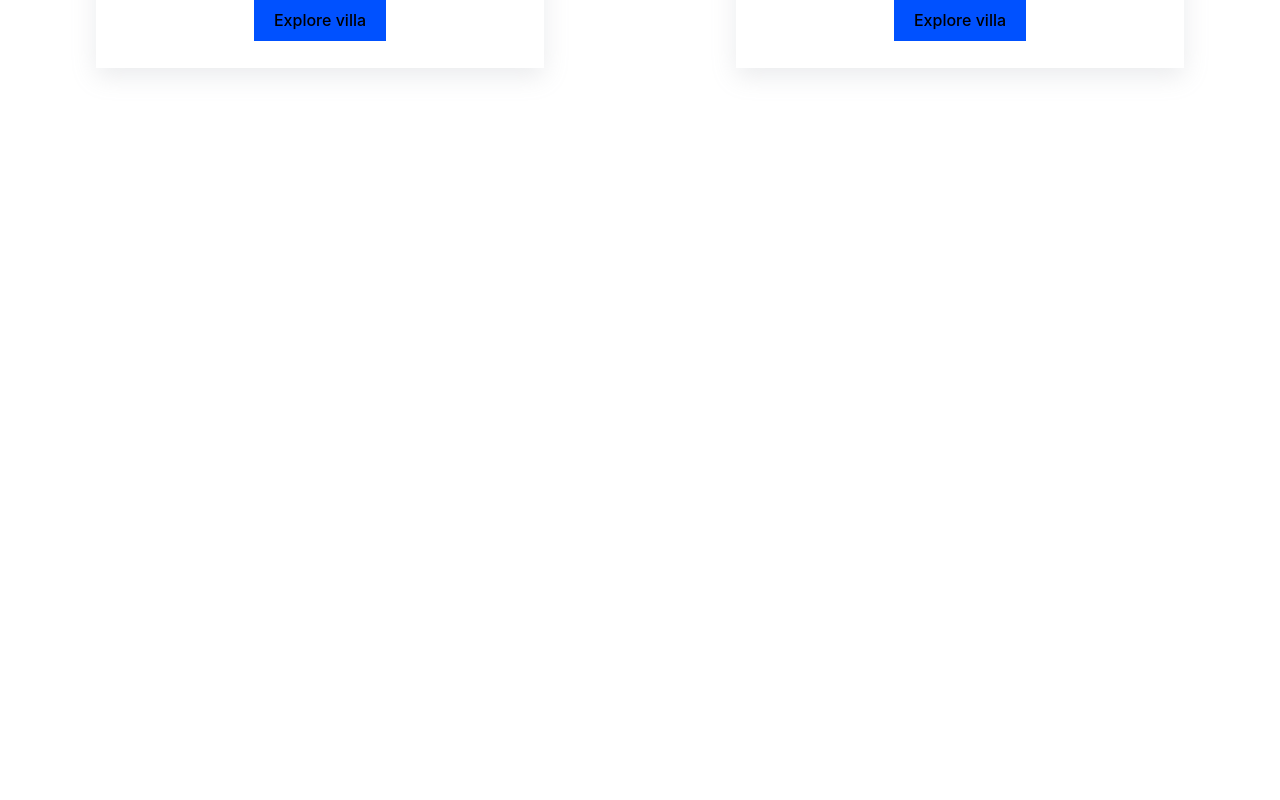
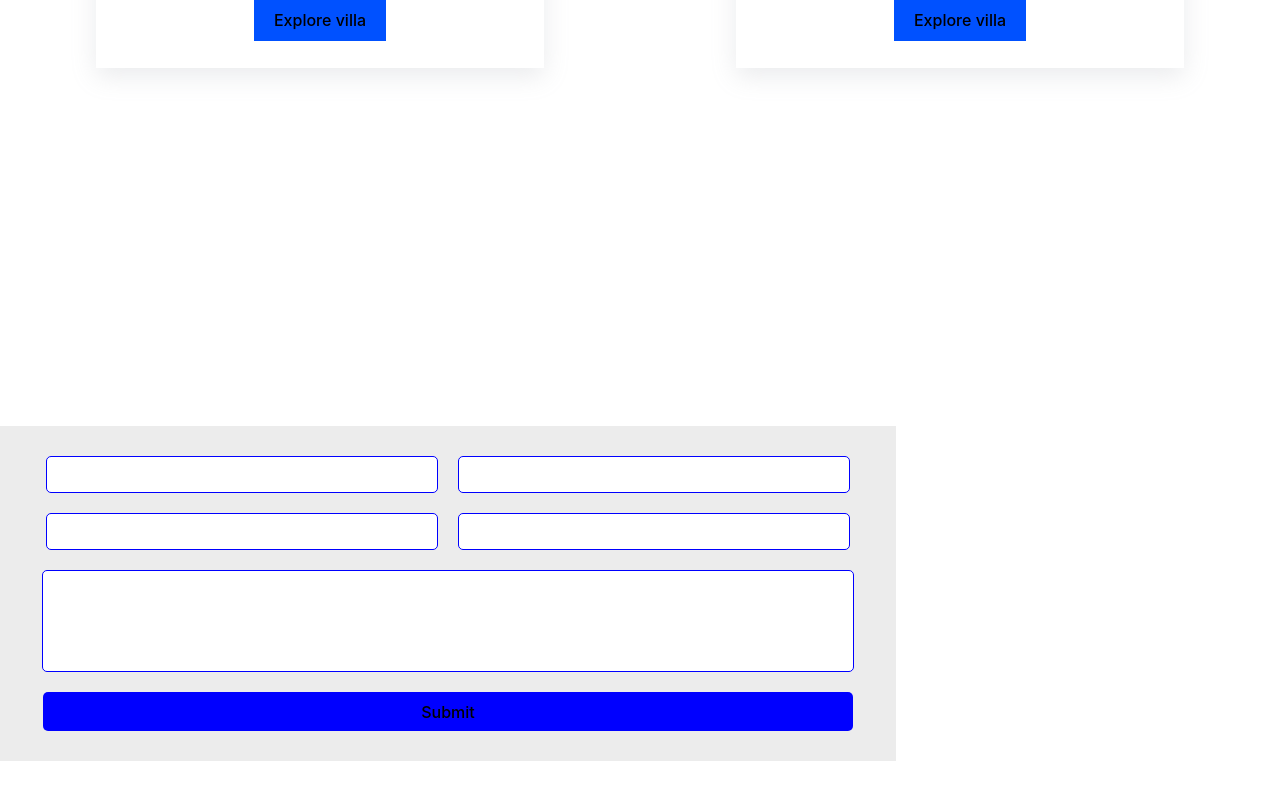
Before and after one commit to DonShanilka/Talalla-Blue-Beach-Villa, a React (Vite) app: page / in a window 1280 px wide. Shown: the part 2930-3730 px from the top of the page. Before the commit the page ends 3200 px from the top, so only its background shows below. Built offline with nearby package versions, Linux system fonts and the light colour scheme; a web font is replaced by a local one.

Commit message:
add contact page forms and button

```diff
--- /dev/null
+++ b/src/pages/contact/contact.css
@@ -0,0 +1,54 @@
+.contact-page-main-div {
+    position: absolute;
+    width: 100%;
+    height: 100%;
+    top: 400%;
+    left: 0%;
+    background-color: rgb(255, 255, 255);
+}
+
+.form-div {
+    display: grid;
+    grid-template-columns: auto auto;
+    width: 70%;
+    background-color: rgb(236, 236, 236);
+    position: absolute;
+}
+
+.form-div-2 {
+    background-color: rgb(236, 236, 236);
+    margin: 20px;
+}
+
+.input-1,
+.input-2,
+.input-3,
+.input-4 {
+    width: 390px;
+    height: 35px;
+    margin: 10px;
+    background-color: rgb(255, 255, 255);
+    border: 1px blue solid;
+    border-radius: 5px;
+}
+
+.input-5 {
+    grid-column-start: 1;
+    grid-column-end: 3;
+    grid-row-start: 3;
+    grid-row-end: 5;
+    width: 810px;
+    height: 100px;
+    margin: 10px;
+    background-color: rgb(255, 255, 255);
+    border: 1px blue solid;
+    border-radius: 5px;
+}
+
+.submit-btn {
+    width: 810px;
+    margin: 10px;
+    background-color: blue;
+    border: none;
+    border-radius: 5px;
+}
--- a/src/pages/contact/contactPage.jsx
+++ b/src/pages/contact/contactPage.jsx
@@ -1,11 +1,26 @@
 import React from 'react'
+import '../contact/contact.css'
 
 function ContactPage() {
     return (
         <>
             <section>
                 <div className='contact-page-main-div'>
-
+                    <div>
+                        <div>
+                            <iframe src="" frameborder="0"></iframe>
+                        </div>
+                        <div className='form-div'>
+                            <div className='form-div-2'>
+                                <input className='input-1' type="text" />
+                                <input className='input-2' type="text" />
+                                <input className='input-3' type="text" />
+                                <input className='input-4' type="text" />
+                                <input className='input-5' type="text" />
+                                <button className='submit-btn'>Submit</button>
+                            </div>
+                        </div>
+                    </div>
                 </div>
             </section>
         </>
```
